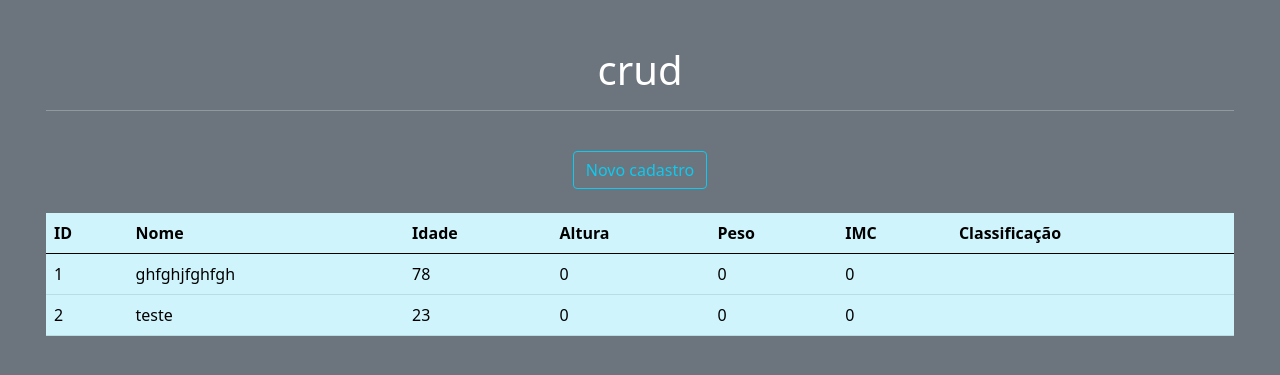
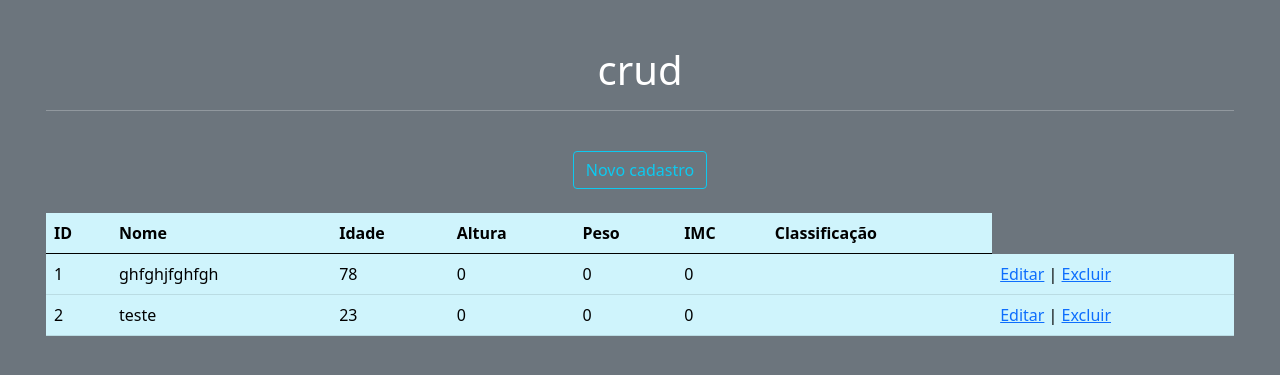
Before and after one commit to Okie60/vitor, a PHP site: page / in a window 1280 px wide. Shown: the top 375 px of the page. Run offline with PHP 8.4, Linux system fonts and the light colour scheme; data comes from the database, SQL or seed files in the repository.

Commit message:
update no index

```diff
--- a/exercicio/index.php
+++ b/exercicio/index.php
@@ -41,6 +41,7 @@
                                     echo '<td>'.$registro['peso'].'</td>';
                                     echo '<td>'.$registro['imc'].'</td>';
                                     echo '<td>'.$registro['classificacao'].'</td>';
+                                    echo '<td><a href="editar.php?id='.$id.'">Editar</a> | <a href="excluir.php?id='.$id.'">Excluir</a></td>';
                                 echo '</tr>';
                             }
                             echo '</tbody>';
```
